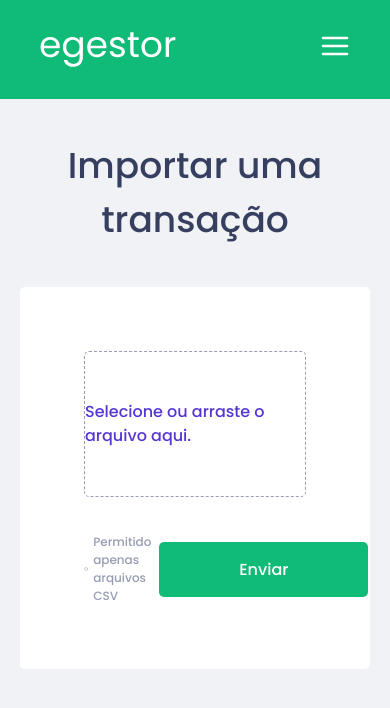
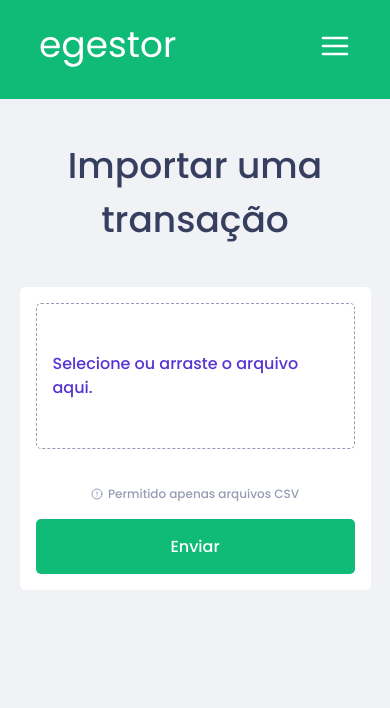
Before and after one commit to hugoms154/frontend-egestor, a React (Create React App) app: page /import in a window 390 px wide. Shown: the top 708 px of the page. Built offline with nearby package versions, Linux system fonts and the light colour scheme.

Commit message:
fix: import page responsiveness

```diff
--- a/src/components/Upload/styles.ts
+++ b/src/components/Upload/styles.ts
@@ -39,7 +39,7 @@ export const UploadMessage = styled.p`
   display: flex;
   font-size: 16px;
   line-height: 24px;
-  padding: 48px 0;
+  padding: 48px 16px;
   color: ${({ type }: UploadProps) => messageColors[type || 'default']};
   justify-content: center;
   align-items: center;
--- a/src/pages/Import/styles.ts
+++ b/src/pages/Import/styles.ts
@@ -1,13 +1,18 @@
 import styled from 'styled-components';
 
 export const Container = styled.div`
-  width: 100%;
-  max-width: 736px;
-  margin: 0 auto;
-  padding: 40px 20px;
+  display: flex;
+  flex-direction: column;
+  justify-content: center;
+  align-items: center;
+  width: 90%;
+  max-width: 1280px;
+  margin: 40px auto;
 `;
 
 export const Title = styled.h1`
+  width: 100%;
+  max-width: 768px;
   font-weight: 500;
   font-size: 36px;
   line-height: 54px;
@@ -16,10 +21,16 @@ export const Title = styled.h1`
 `;
 
 export const ImportFileContainer = styled.section`
+  width: 100%;
+  max-width: 768px;
   background: #fff;
   margin-top: 40px;
   border-radius: 5px;
   padding: 64px;
+
+  @media (max-width: 550px) {
+    padding: 16px;
+  }
 `;
 
 export const Footer = styled.section`
@@ -39,13 +50,23 @@ export const Footer = styled.section`
   }
   button {
     background: #10bb77;
+    width: 190px;
     color: #fff;
     border-radius: 5px;
-    padding: 15px 80px;
+    padding: 15px 8px;
     border: 0;
     transition: background-color 0.2s;
     &:hover {
       background: rgba(16, 187, 119, 0.8);
     }
   }
+
+  @media (max-width: 550px) {
+    flex-direction: column;
+
+    button {
+      width: 100%;
+      margin-top: 16px;
+    }
+  }
 `;
```
